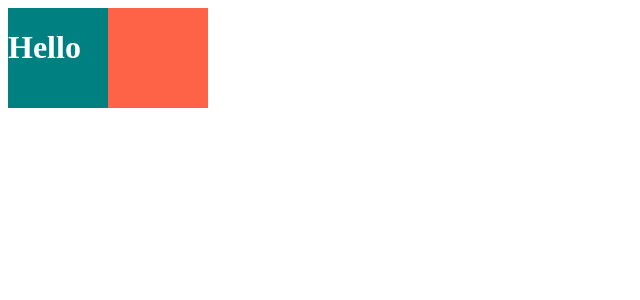
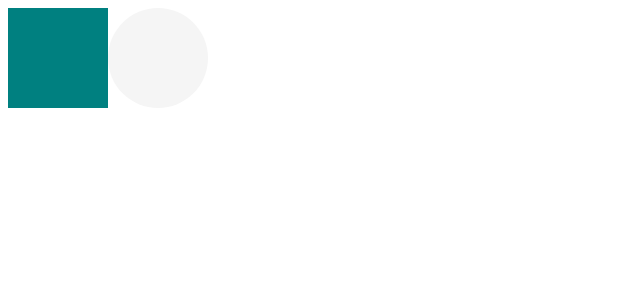
Before and after one commit to bom0320/react-masterclass, a React (Create React App) app: page / in a window 1280 px wide. Shown: the top 300 px of the page, without its empty margins (0-640 px from the left). Built offline with nearby package versions, Linux system fonts and the light colour scheme.

Commit message:
Adapting and Extending

```diff
--- a/src/App.js
+++ b/src/App.js
@@ -4,30 +4,21 @@
   display: flex;
 `;
 
-const BoxOne = styled.div`
-  background-color: teal;
-  width: 100px;
-  height: 100px;
-
-`;
-
-const BoxTwo = styled.div`
-  background: tomato;
+const Box = styled.div`
+  background-color: ${(props) => props.bgColor};
   width: 100px;
   height: 100px;
 `;
 
-const Text = styled.h1`
-  color: white;
+
+const Circle = styled(Box)`
+  border-radius: 50px;
 `;
-
 function App() {
   return (
     <Father>
-      <BoxOne>
-        <Text>Hello</Text>
-      </BoxOne>
-      <BoxTwo />
+      <Box bgColor="teal" />
+      <Circle bgColor="whitesmoke" />
     </Father>
   )
 
```
